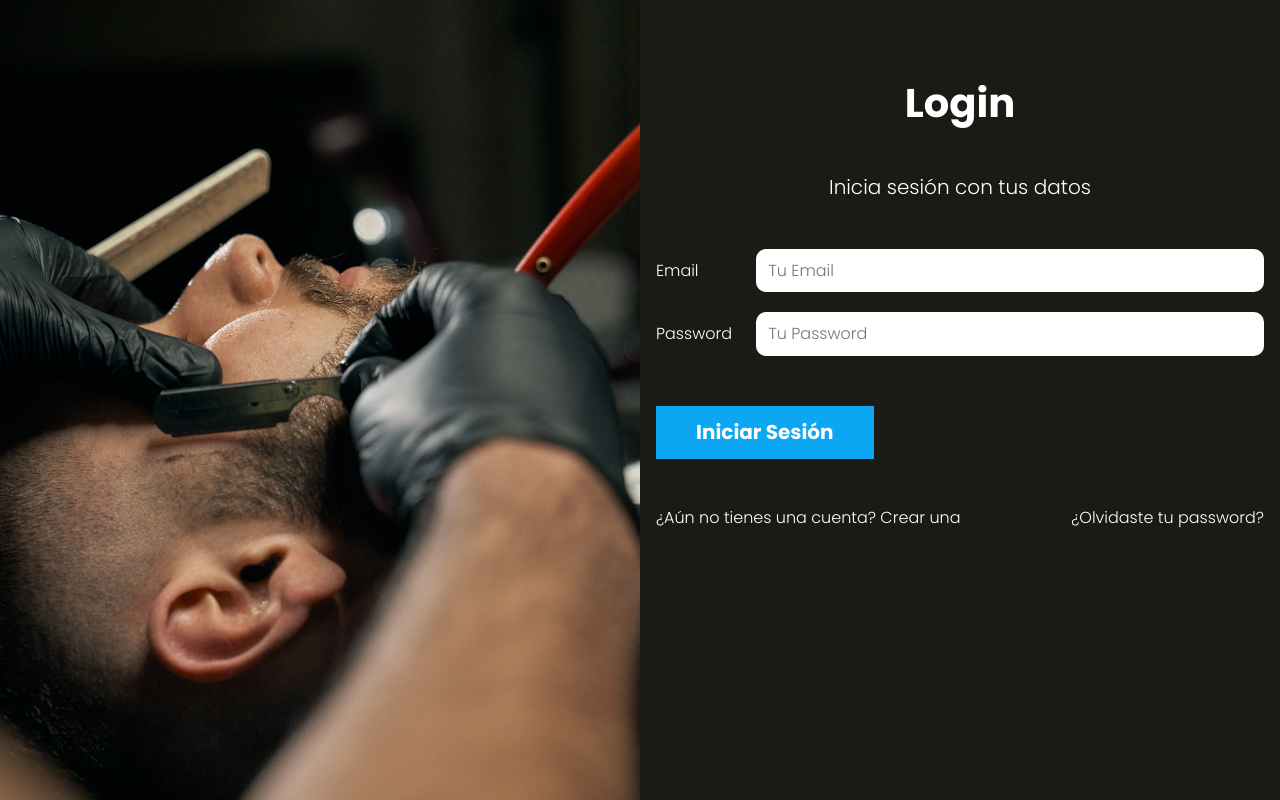
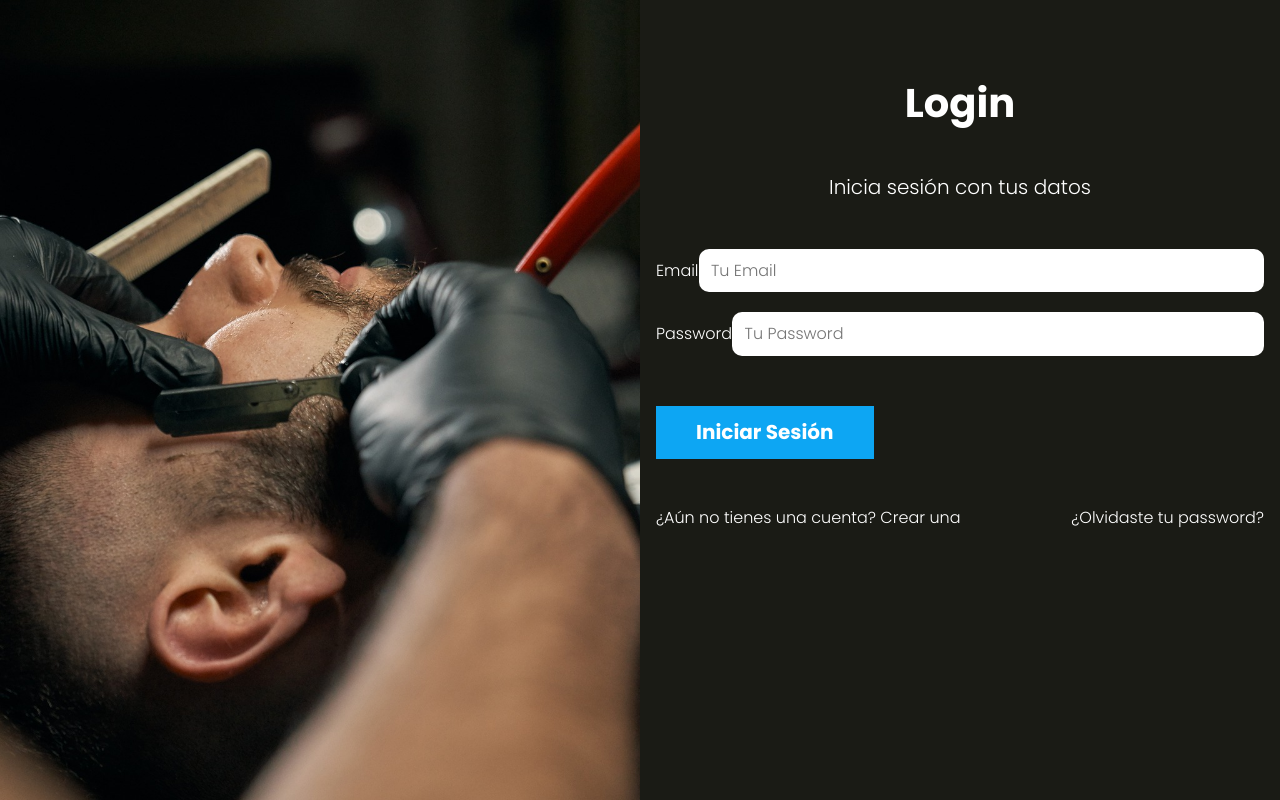
Before and after one commit to borjasff/appsalon_bff, a PHP site: page / in a window 1280 px wide. Run offline with PHP 8.4, Linux system fonts and the light colour scheme; style sheets or scripts are compiled from the project's sources.

Commit message:
actualizacion de formulario

```diff
--- a/src/scss/componentes/_formulario.scss
+++ b/src/scss/componentes/_formulario.scss
@@ -11,10 +11,10 @@
     align-items: center;
 
     label{
-        flex: 0 0 10rem;
+        flex: auto;
     }
     input{
-        width: 100%;
+        width: 95%;
         border: none;
         padding: calc(v.$separacion / 4);
         border-radius:  10px;
```
